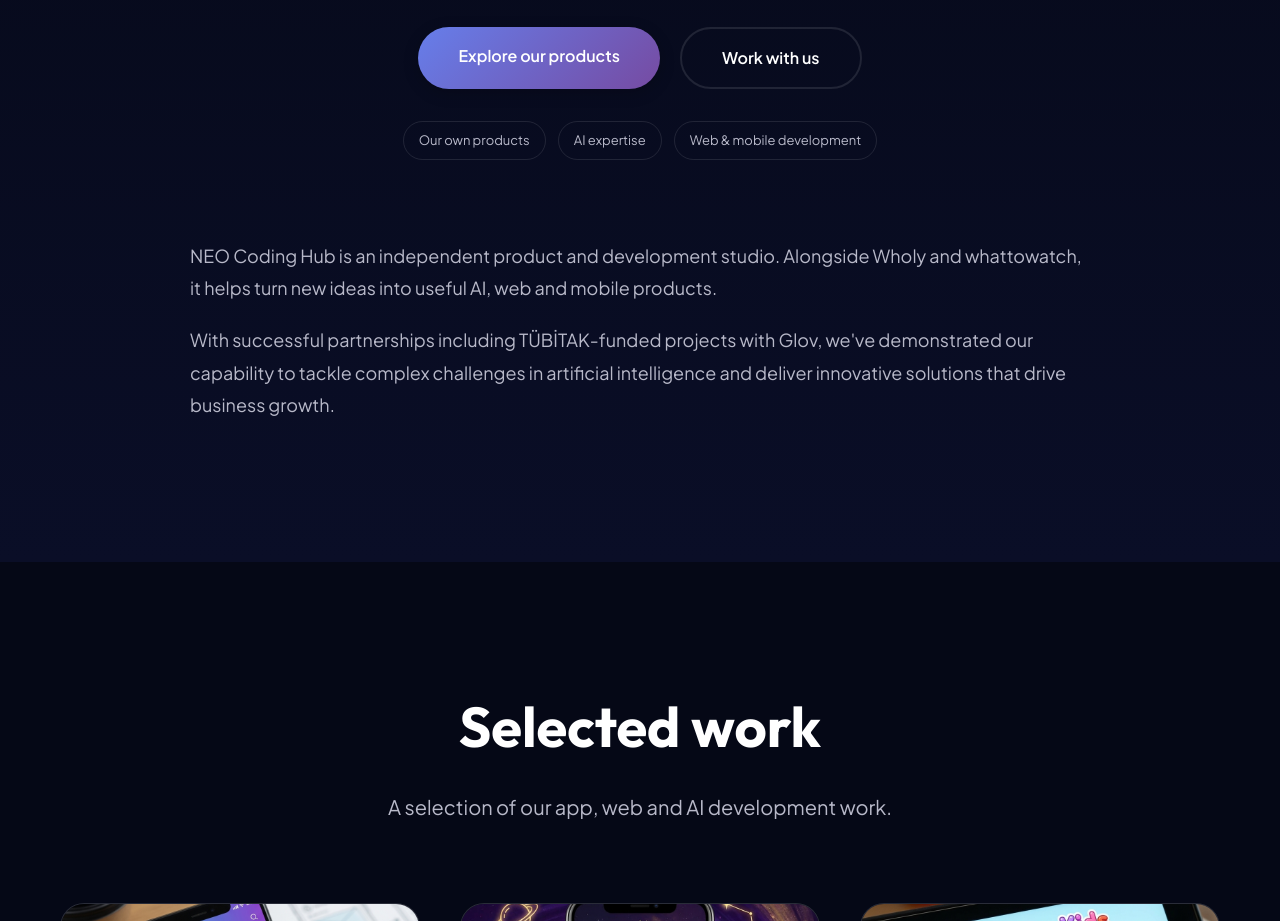
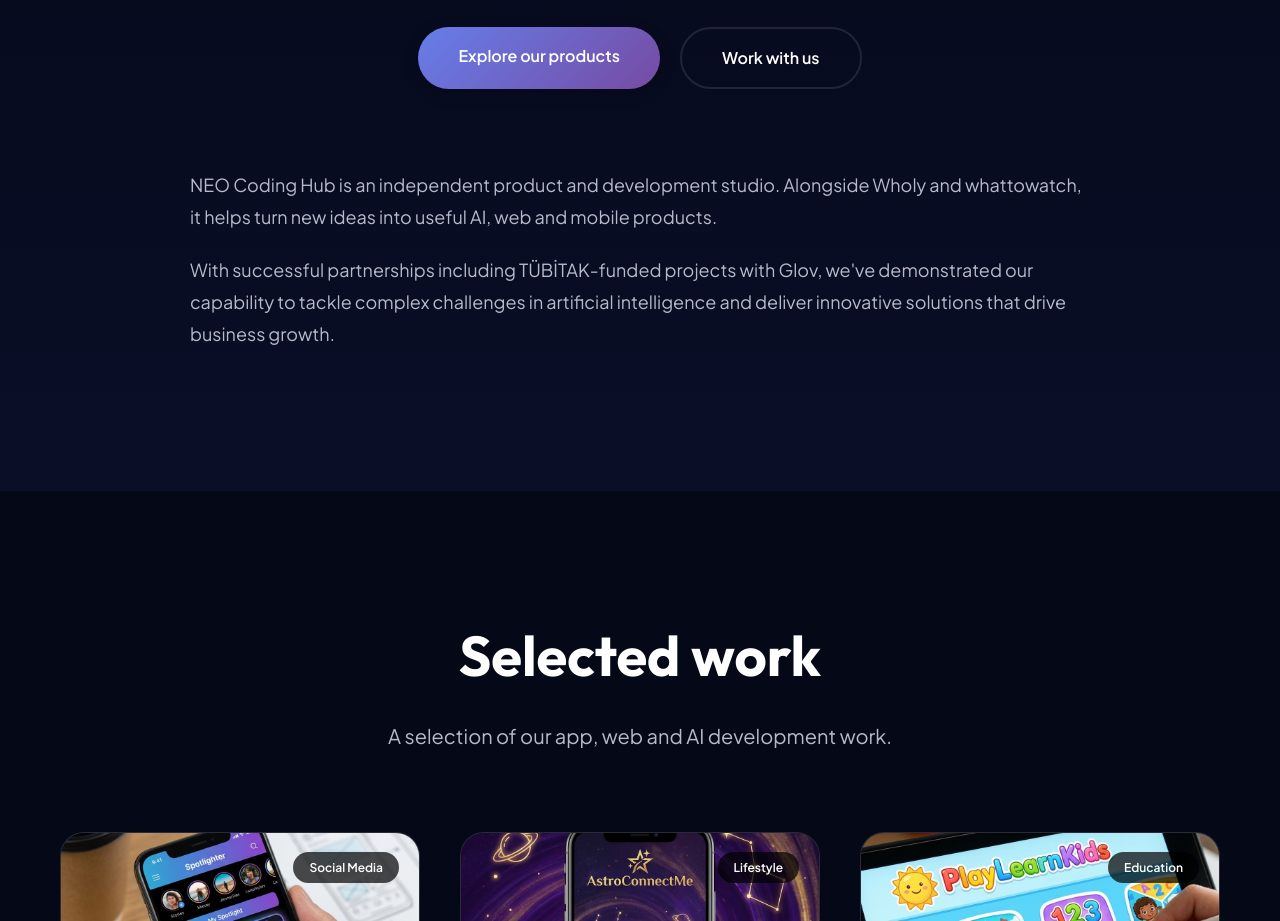
Before and after one commit to neslihan-na/neocodinghub, a plain HTML site: page index.html in a window 1280 px wide. Shown: the part 1240-2161 px from the top of the page. Drawn offline with Linux system fonts and the light colour scheme.

Commit message:
Remove inactive company pillar labels

```diff
--- a/index.html
+++ b/index.html
@@ -98,7 +98,7 @@
             <div class="section-header">
                 <h2 class="section-title" data-en="The company behind the products" data-tr="Ürünlerin arkasındaki şirket">The company behind the products</h2>
                 <p class="hero-description" data-en="We build and operate our own digital products, including Wholy and whattowatch. We also help businesses turn ideas into useful AI, web and mobile experiences." data-tr="Wholy ve whattowatch gibi kendi dijital ürünlerimizi geliştiriyor ve işletiyoruz. İşletmelerin fikirlerini de yapay zekâ, web ve mobil uygulamalarla hayata geçiriyoruz.">We build and operate our own digital products, including Wholy and whattowatch. We also help businesses turn ideas into useful AI, web and mobile experiences.</p>
-                <div class="hero-cta"><a href="#products" class="btn btn-primary" data-en="Explore our products" data-tr="Ürünlerimizi keşfet">Explore our products</a><a href="#contact" class="btn btn-secondary" data-en="Work with us" data-tr="Birlikte geliştirelim">Work with us</a></div><div class="company-pillars"><span  data-en="Our own products" data-tr="Kendi ürünlerimiz">Our own products</span><span  data-en="AI expertise" data-tr="Yapay zekâ uzmanlığı">AI expertise</span><span  data-en="Web &amp; mobile development" data-tr="Web ve mobil geliştirme">Web &amp; mobile development</span></div>
+                <div class="hero-cta"><a href="#products" class="btn btn-primary" data-en="Explore our products" data-tr="Ürünlerimizi keşfet">Explore our products</a><a href="#contact" class="btn btn-secondary" data-en="Work with us" data-tr="Birlikte geliştirelim">Work with us</a></div>
             </div>
             <div class="about-content">
                 <div class="about-text">
```
